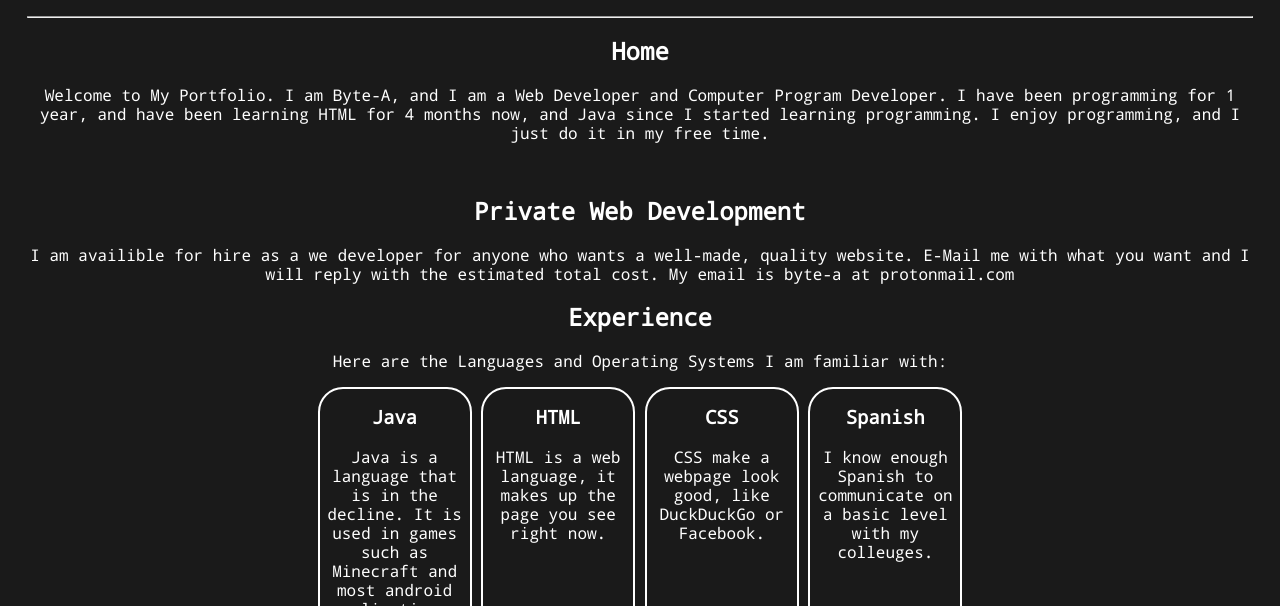
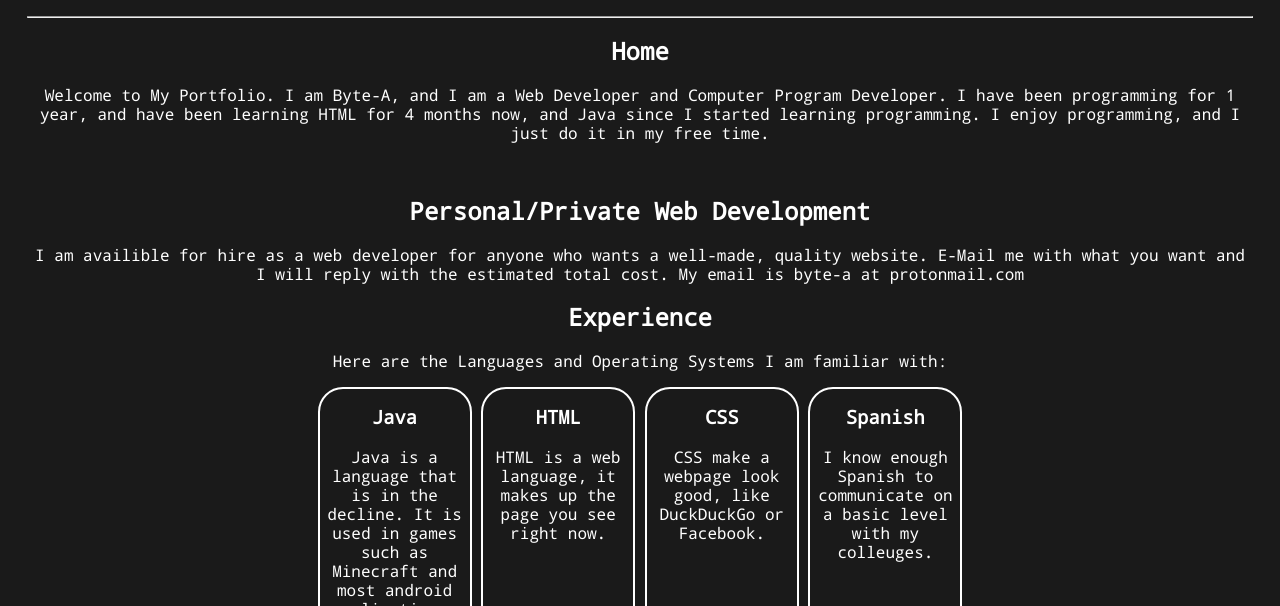
Before and after one commit to Byte-A/byte-a.github.io, a plain HTML site: page index.html in a window 1280 px wide. Shown: the part 194-800 px from the top of the page. Drawn offline with Linux system fonts and the light colour scheme.

Commit message:
Update index.html

```diff
--- a/index.html
+++ b/index.html
@@ -26,8 +26,8 @@
         <p>Welcome to My Portfolio. I am Byte-A, and I am a Web Developer and Computer Program Developer.
           I have been programming for 1 year, and have been learning HTML for 4 months now, and Java since I started learning programming. I enjoy programming, and I just do it in my free time.</p>
         <br>
-        <h2>Private Web Development</h2>
-        <p>I am availible for hire as a we developer for anyone who wants a well-made, quality website. E-Mail me with what you want and I will reply with the estimated total cost. My email is byte-a at protonmail.com</p>
+        <h2>Personal/Private Web Development</h2>
+        <p>I am availible for hire as a web developer for anyone who wants a well-made, quality website. E-Mail me with what you want and I will reply with the estimated total cost. My email is byte-a at protonmail.com</p>
         <h2>Experience</h2>
         <p>Here are the Languages and Operating Systems I am familiar with:</p>
         <div class="divcon">
```
